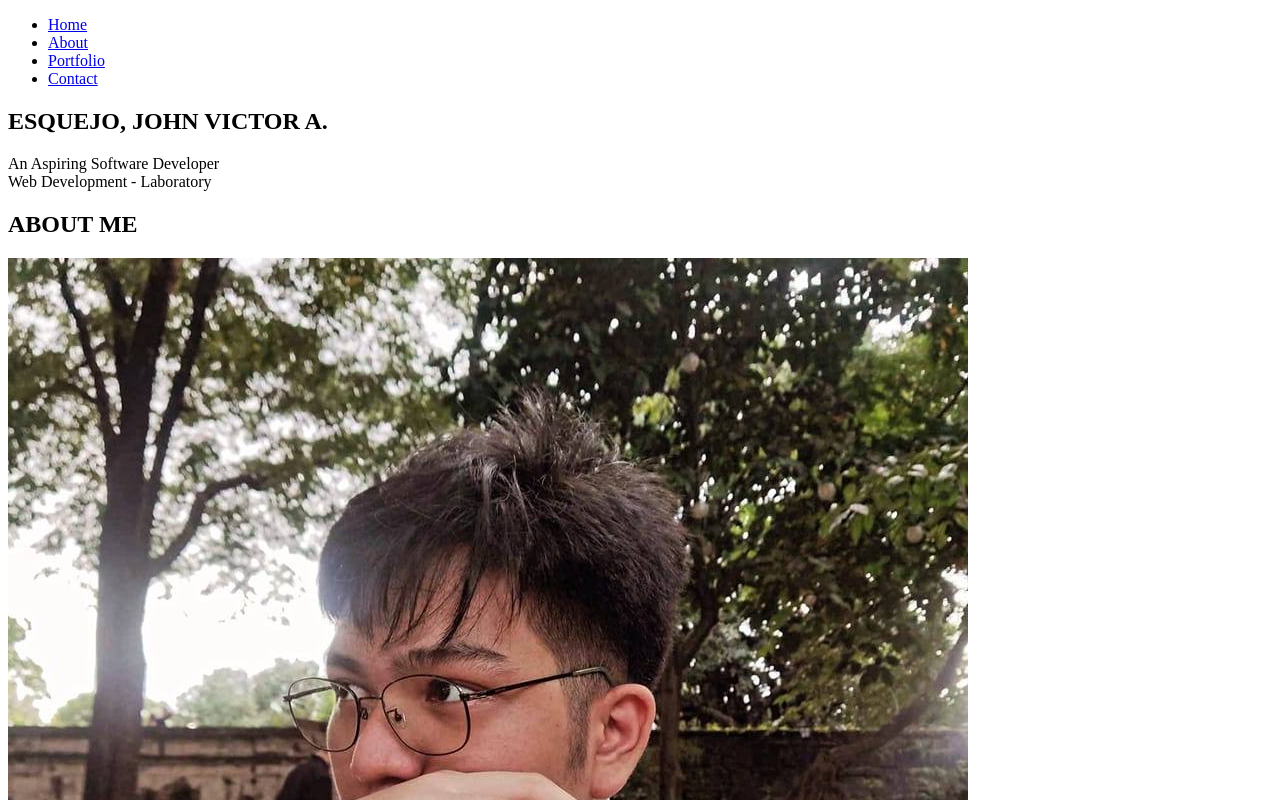
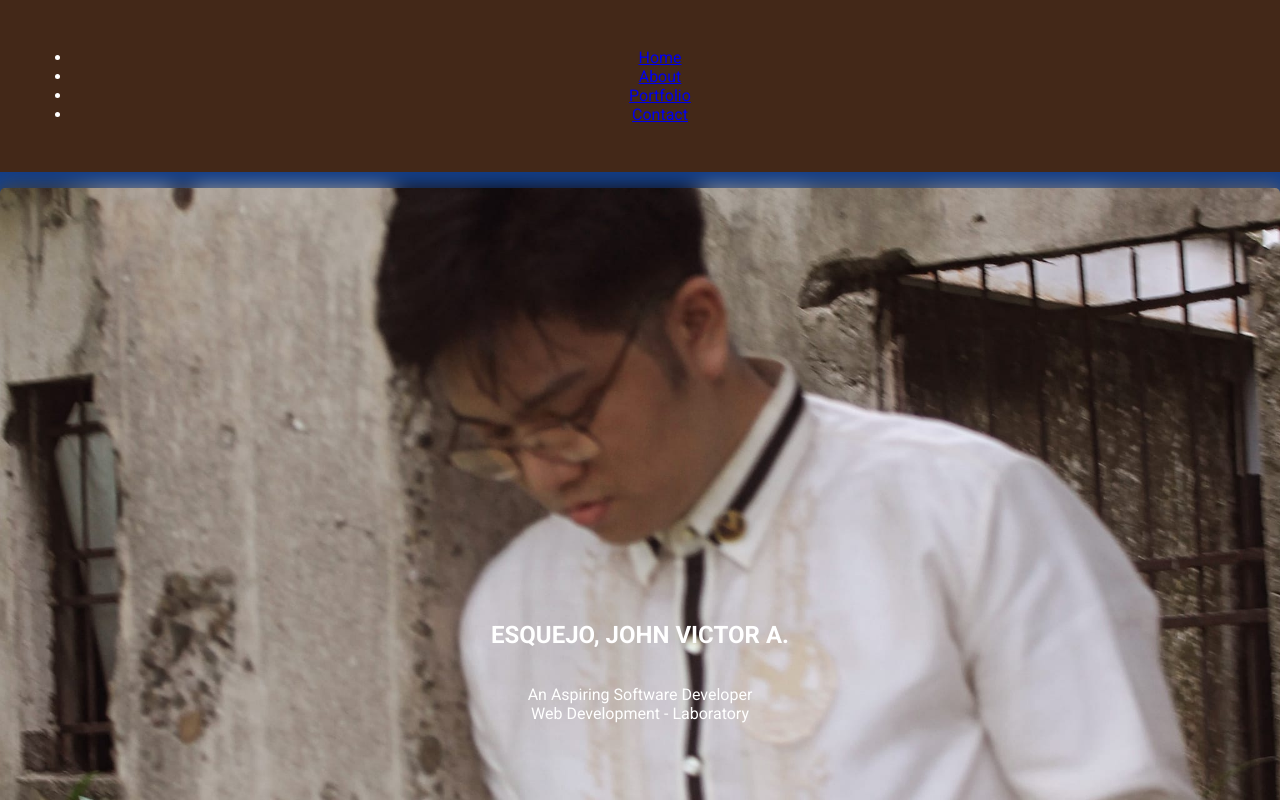
Before and after one commit to Ishkihu/Portfolio, a plain HTML site: page index.html in a window 1280 px wide. Shown: the top 800 px of the page. Drawn offline with Linux system fonts and the light colour scheme.

Commit message:
Testing Styles

```diff
--- a/index.html
+++ b/index.html
@@ -2,11 +2,10 @@
 
 <html lang="en">
 
-
 <head>
     <meta charset="UTF=8">
     <meta name ="viewport" content="width=device-width, initial-scale=1.0">
-    <link rel="stylesheet" href="style.css">
+    <link rel="stylesheet" href="styles.css">
     <link rel="mediaqueries" href="mediaqueries.css">
     <link href="https://fonts.googleapis.com/css2?family=Roboto:wght@400;700&display=swap" rel="stylesheet">
     <title>Ishkihu | Portfolio</title>
--- a/styles.css
+++ b/styles.css
@@ -0,0 +1,45 @@
+body {
+    font-family: 'Roboto', sans-serif;
+    margin: 0;
+    padding: 0;
+    background-color: #133E87;
+}
+
+header {
+    background-color: #432818;
+    color: #fff;
+    padding: 2rem;
+    text-align: center;
+}
+
+section {
+    padding: 2rem;
+    margin: 1rem 0;
+    background-color: #608BC1;
+    border-radius: 5px;
+    box-shadow: 0 0 10px rgba(0, 0, 0, 0.1);
+}
+
+.big-section {
+    position: relative;
+    text-align: center;
+    color: white;
+    background: url('Assets/pic32.png') no-repeat center center/cover;
+    height: 900px;
+    display: flex;
+    flex-direction: column;
+    justify-content: center;
+    align-items: center;
+}
+
+.big-section::before {
+    content: '';
+    position: absolute;
+    top: 0;
+    left: 0;
+    right: 0;
+    bottom: 0;
+    background: inherit;
+    filter: blur(10px);
+    z-index: -1;
+}
```
